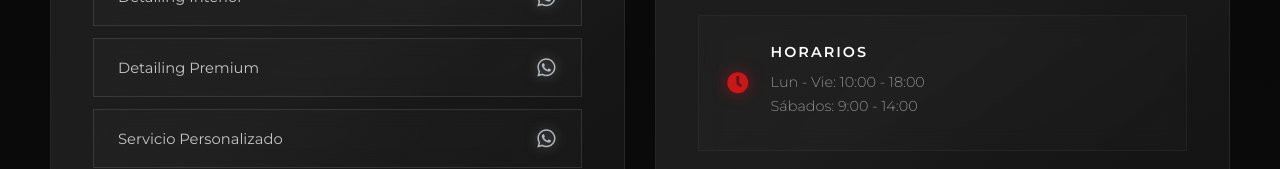
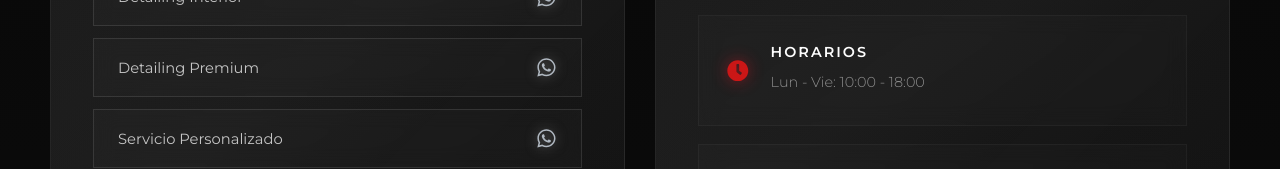
Before and after one commit to PACZKONATASHA/golden.detailing, a React (Vite) app: page / in a window 1280 px wide. Shown: the part 6885-7054 px from the top of the page. Built offline with nearby package versions, Linux system fonts and the light colour scheme.

Commit message:
le quite lo de sabados

```diff
--- a/src/components/Contact.jsx
+++ b/src/components/Contact.jsx
@@ -125,7 +125,7 @@ const Contact = () => {
                 </div>
                 <div className="info-content">
                   <h4>Horarios</h4>
-                  <p>Lun - Vie: 10:00 - 18:00<br />Sábados: 9:00 - 14:00</p>
+                  <p>Lun - Vie: 10:00 - 18:00<br /></p>
                 </div>
               </div>
 
```
